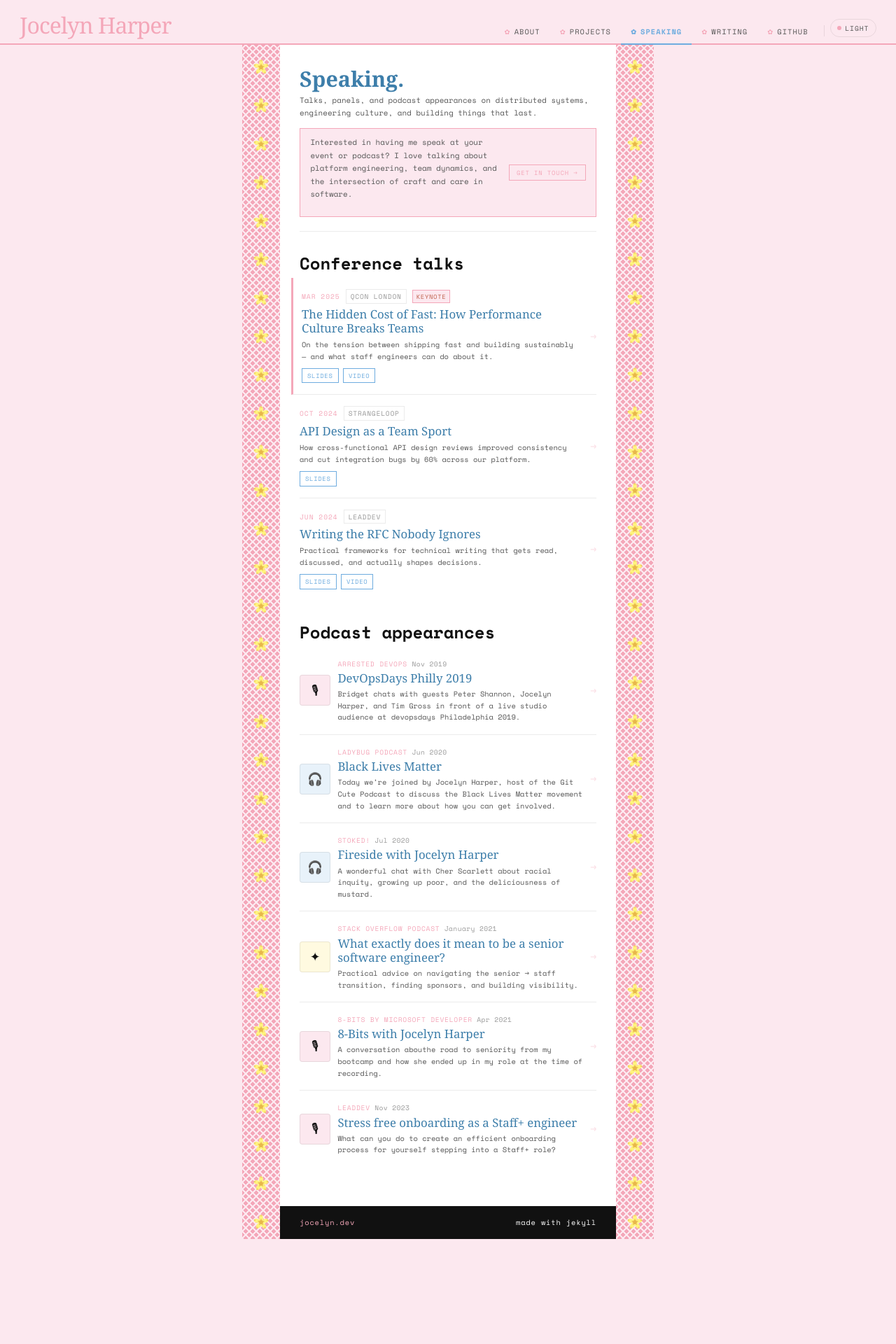
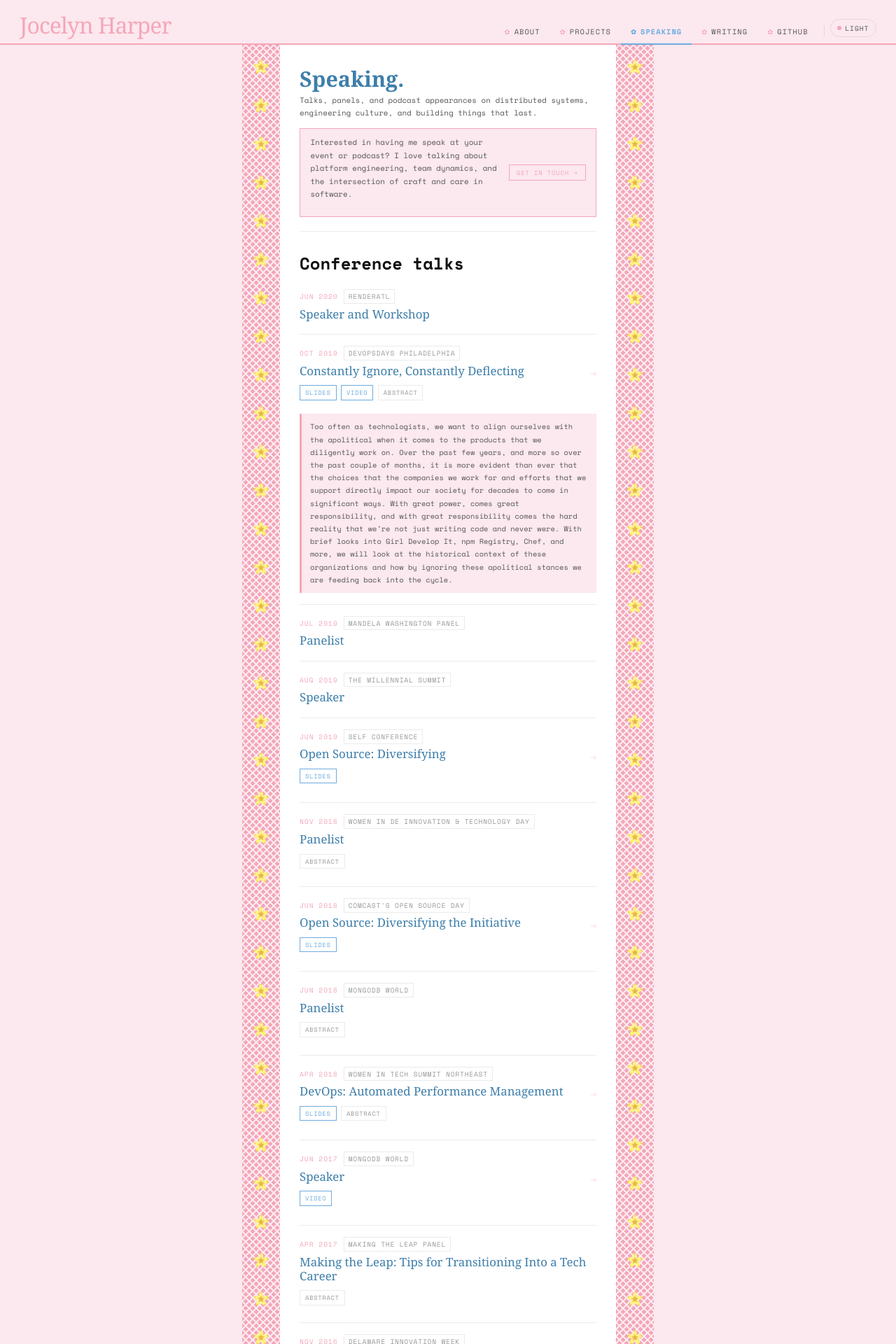
Before and after one commit to javawitch/javawitch.github.io, a Jekyll site: the page built from speaking.html, in a window 1280 px wide. Shown: the top 1920 px of the page at 70% size. Built offline with Jekyll 4.4.1, drawn with Linux system fonts in a browser that asks for light colours; before the commit the page ends 1770 px from its top, so only the background shows below that.

Commit message:
Added barebones of speaking engagements, added abstract section

```diff
--- a/_data/talks.yml
+++ b/_data/talks.yml
@@ -1,33 +1,93 @@
 # ── _data/talks.yml ─────────────────────────────────────────
-# Add your conference talks here.
-#
 # Fields:
 #   title:       required
 #   event:       conference name
-#   date:        e.g. Mar 2025
+#   location:    city, state
+#   date:        e.g. Jun 2025
 #   description: one or two sentences
 #   keynote:     true = featured badge + pink border
+#   panel:       true = panel badge
 #   slides:      URL to slides
 #   video:       URL to recording
 #   abstract:    URL to abstract or event page
+#   website:     URL to event website
 
-- title: "The Hidden Cost of Fast: How Performance Culture Breaks Teams"
-  event: QCon London
-  date: Mar 2025
-  description: "On the tension between shipping fast and building sustainably — and what staff engineers can do about it."
-  keynote: true
-  slides: https://slides.example.com/hidden-cost-of-fast
-  video: https://video.example.com/hidden-cost-of-fast
+- title: "Speaker and Workshop"
+  event: RenderATL
+  location: Atlanta, GA
+  date: Jun 2020
+  website: https://www.renderatl.com/
 
-- title: "API Design as a Team Sport"
-  event: StrangeLoop
-  date: Oct 2024
-  description: "How cross-functional API design reviews improved consistency and cut integration bugs by 60% across our platform."
-  slides: https://slides.example.com/api-design-team-sport
+- title: "Constantly Ignore, Constantly Deflecting"
+  event: devopsdays Philadelphia
+  location: Philadelphia, PA
+  date: Oct 2019
+  abstract_text: "Too often as technologists, we want to align ourselves with the apolitical when it comes to the products that we diligently work on. Over the past few years, and more so over the past couple of months, it is more evident than ever that the choices that the companies we work for and efforts that we support directly impact our society for decades to come in significant ways. With great power, comes great responsibility, and with great responsibility comes the hard reality that we’re not just writing code and never were. With brief looks into Girl Develop It, npm Registry, Chef, and more, we will look at the historical context of these organizations and how by ignoring these apolitical stances we are feeding back into the cycle."
+  abstract: https://devopsdays.org/events/2019-philadelphia/speakers/jocelyn-harper
+  slides: https://slides.com/jocelynharper/constantly-ignore-constantly-deflecting/
+  video: https://www.youtube.com/watch?v=bBfHIu3zsos
 
-- title: "Writing the RFC Nobody Ignores"
-  event: LeadDev
-  date: Jun 2024
-  description: "Practical frameworks for technical writing that gets read, discussed, and actually shapes decisions."
-  slides: https://slides.example.com/rfc-nobody-ignores
-  video: https://video.example.com/rfc-nobody-ignores
+- title: "Panelist"
+  event: Mandela Washington Panel
+  location: Wilmington, DE
+  date: Jul 2019
+  panel: true
+
+- title: "Speaker"
+  event: The Millennial Summit
+  location: Wilmington, DE
+  date: Aug 2019
+
+- title: "Open Source: Diversifying"
+  event: Self Conference
+  location: Detroit, MI
+  date: Jun 2019
+  slides: https://slides.com/jocelynharper/open-source-diversifying
+
+- title: "Panelist"
+  event: Women in DE Innovation & Technology Day
+  location: Wilmington, DE
+  date: Nov 2018
+  panel: true
+  abstract: https://dewitd.tappwebsites.com/blog/portfolio-item/jocelyn-harper/
+
+- title: "Open Source: Diversifying the Initiative"
+  event: Comcast's Open Source Day
+  location: Philadelphia, PA
+  date: Jun 2018
+  slides: https://speakerdeck.com/jocelynharper/open-source-diversifying-the-initiative
+
+- title: "Panelist"
+  event: MongoDB World
+  location: New York, NY
+  date: Jun 2018
+  panel: true
+  abstract: https://www.mongodb.com/world18/session/173508
+
+- title: "DevOps: Automated Performance Management"
+  event: Women in Tech Summit Northeast
+  location: Philadelphia, PA
+  date: Apr 2018
+  slides: http://speakerdeck.com/jocelynharper/devops-automated-performance-management
+  abstract: https://bit.ly/2vBAUkd
+  panel: true
+
+- title: "Speaker"
+  event: MongoDB World
+  location: Chicago, IL
+  date: Jun 2017
+  video: https://www.facebook.com/MongoDB/videos/10158829214945557/
+
+- title: "Making the Leap: Tips for Transitioning Into a Tech Career"
+  event: Making the Leap Panel
+  location: Delaware
+  date: Apr 2017
+  panel: true
+  abstract: https://technical.ly/delaware/2017/04/04/jocelyn-harper-pipeline-diversity/
+
+- title: "Panelist"
+  event: Delaware Innovation Week
+  location: Delaware
+  date: Nov 2016
+  panel: true
+  abstract: https://technical.ly/delaware/2016/11/16/shilpa-jindal-capital-one/
--- a/_sass/petal.scss
+++ b/_sass/petal.scss
@@ -1047,6 +1047,50 @@ a:hover { text-decoration-thickness: 2.5px; }
   align-self: center;
 }
 
+.talk-abstract {
+  grid-column: 1;
+  margin-top: 0.4rem;
+}
+
+.talk-abstract {
+  grid-column: 1 / -1;
+  margin-top: 0.4rem;
+}
+
+.talk-abstract-toggle {
+  font-size: 0.55rem;
+  letter-spacing: 0.1em;
+  text-transform: uppercase;
+  cursor: pointer;
+  list-style: none;
+  display: inline-flex;
+  align-items: center;
+  gap: 4px;
+  padding: 2px 8px;
+  border: 1px solid var(--accent);
+  background: var(--accent);
+  color: var(--accent-text);
+  user-select: none;
+
+  &::-webkit-details-marker { display: none; }
+  &::after { content: ' ↓'; }
+}
+
+.talk-abstract[open] .talk-abstract-toggle {
+  &::after { content: ' ↑'; }
+}
+
+.talk-abstract-body {
+  grid-column: 1;
+  margin-top: 0.5rem;
+  font-size: 0.65rem;
+  color: var(--ink-muted);
+  line-height: 1.75;
+  padding: 0.6rem 0.75rem;
+  border-left: 3px solid var(--accent);
+  background: var(--bg-strip);
+}
+
 // ── PODCASTS ────────────────────────────────────────────────
 .podcast-list { list-style: none; padding: 0; }
 
--- a/speaking.html
+++ b/speaking.html
@@ -30,6 +30,11 @@ title: Speaking
         {% if talk.slides %}<a class="talk-link primary" href="{{ talk.slides }}">Slides</a>{% endif %}
         {% if talk.video %}<a class="talk-link primary" href="{{ talk.video }}">Video</a>{% endif %}
         {% if talk.abstract %}<a class="talk-link" href="{{ talk.abstract }}">Abstract</a>{% endif %}
+      </div>
+      <div class="talk-abstract">
+        {% if talk.abstract_text %}
+      <p class="talk-abstract-body">{{ talk.abstract_text }}</p>
+      {% endif %}
       </div>
       {% endif %}
       {% if talk.slides or talk.video %}<span class="talk-arrow" aria-hidden="true">→</span>{% endif %}
```
